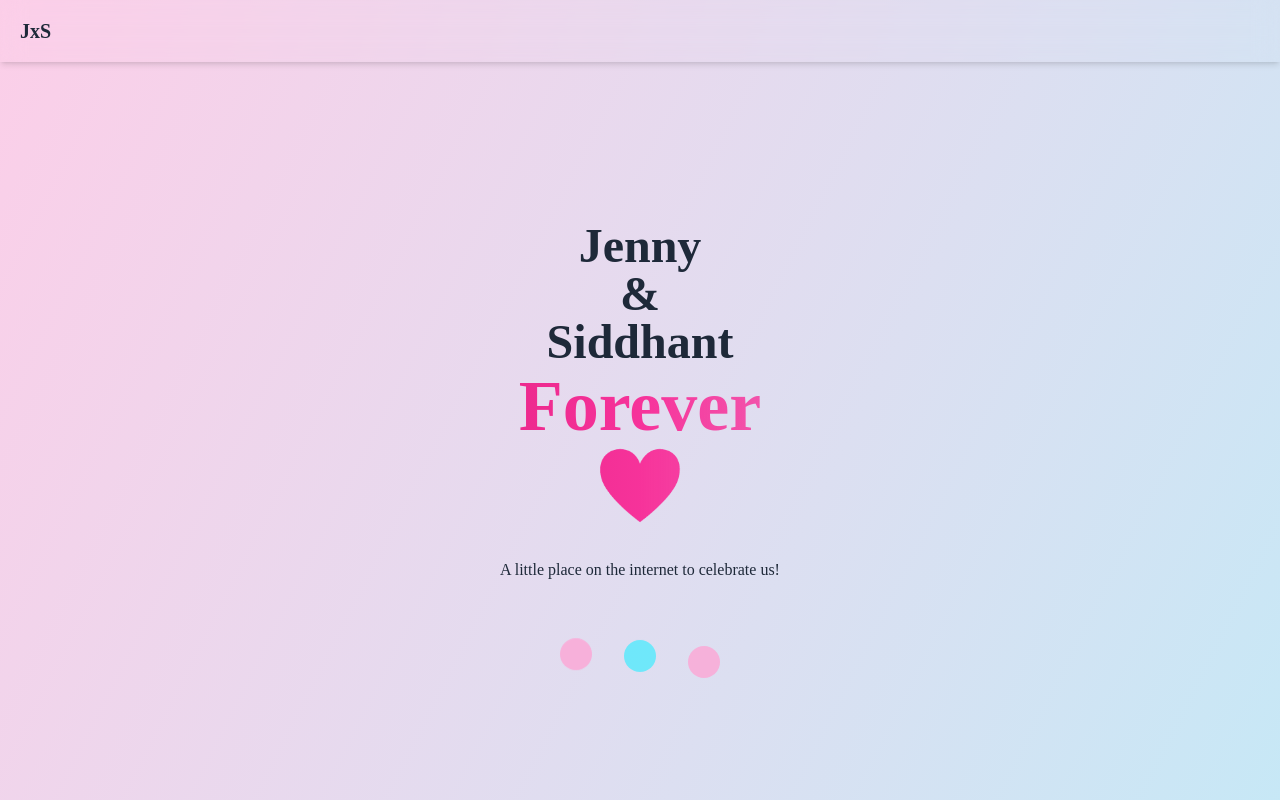
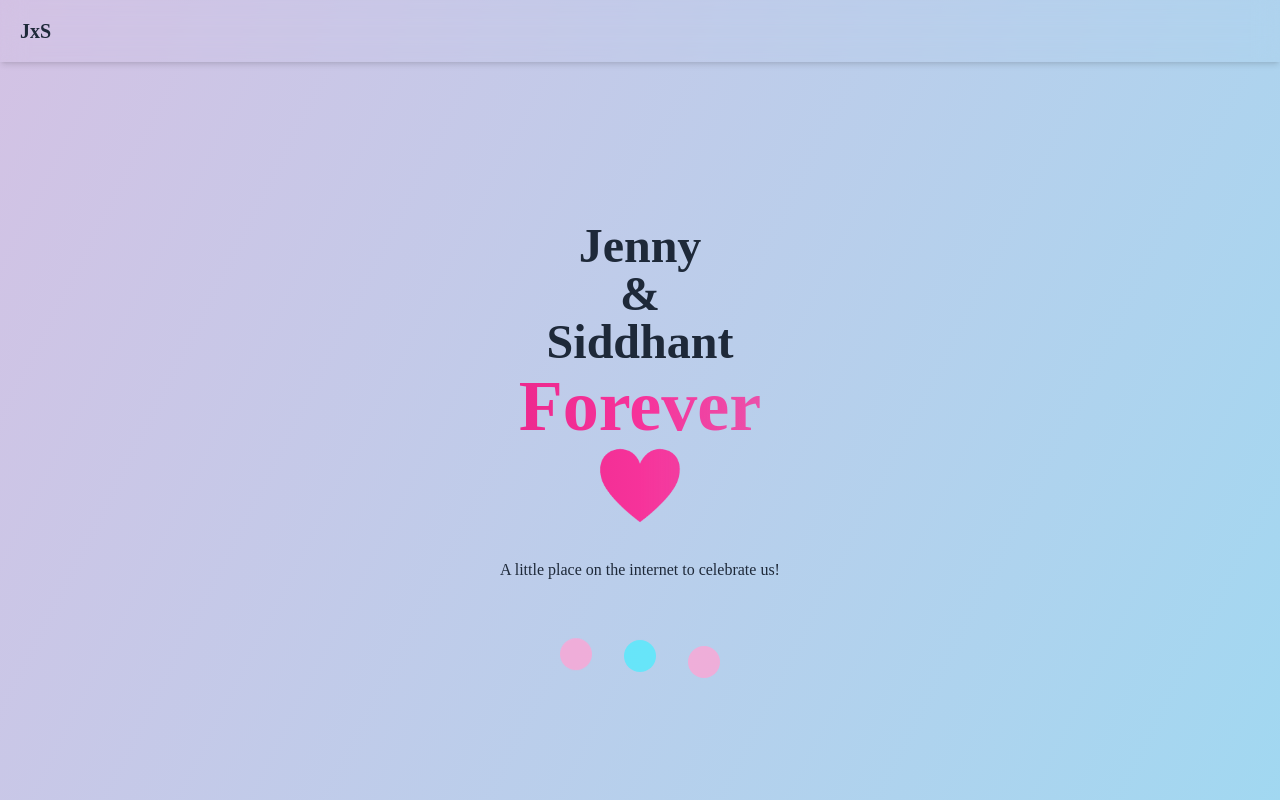
Before and after one commit to s1ddhants1/jxs, a SvelteKit app: page / in a window 1280 px wide. Shown: the top 800 px of the page. Built offline with nearby package versions, Linux system fonts and the light colour scheme; some icons are missing; a web font is replaced by a local one.

Commit message:
animated gradient on landing

```diff
--- a/src/lib/components/Hero.svelte
+++ b/src/lib/components/Hero.svelte
@@ -25,10 +25,3 @@
 
   </div>
 </div>
-
-<style>
-  @keyframes pulse {
-    0%, 100% { transform: scale(1); }
-    50% { transform: scale(1.05); }
-  }
-</style>
--- a/src/lib/components/Playlist.svelte
+++ b/src/lib/components/Playlist.svelte
@@ -7,7 +7,7 @@
   let shareButtonText = "Share";
   let isCopied = false;
 
-  // Save to localStorage
+  // Save to localStorage (TBD)
   const savePlaylist = null
   saveButtonText = "Save";
 
@@ -76,7 +76,6 @@
   </div>
 
   <style>
-
     div {
       background-size: 200% 200%;
       animation: gradient 12s ease infinite;
--- a/src/routes/+layout.svelte
+++ b/src/routes/+layout.svelte
@@ -11,12 +11,23 @@
   import Footer from "$lib/components/Footer.svelte";
 </script>
 
-<div class="bg-gradient-to-br from-pink-200 to-cyan-200 text-gray-800 dark:bg-gradient-to-br dark:from-neutral-800 dark:to-neutral-900 transition-colors duration-500">
+<div class="bg-gradient-to-br from-pink-300 to-cyan-300 text-gray-800 dark:bg-gradient-to-br dark:from-neutral-800 dark:to-neutral-900 transition-colors duration-500">
   <Navbar />
   <div class='min-h-screen flex flex-col overflow-x-hidden content-wrapper h-full overflow-y-scroll relative'>
   <slot />
   </div>
  <Footer />
 </div>
+
 <style>
+  div {
+    background-size: 200% 200%;
+    animation: gradient 12s ease infinite;
+  }
+
+  @keyframes gradient {
+    0% { background-position: 0% 50%; }
+    50% { background-position: 100% 50%; }
+    100% { background-position: 0% 50%; }
+  }
 </style>
```
